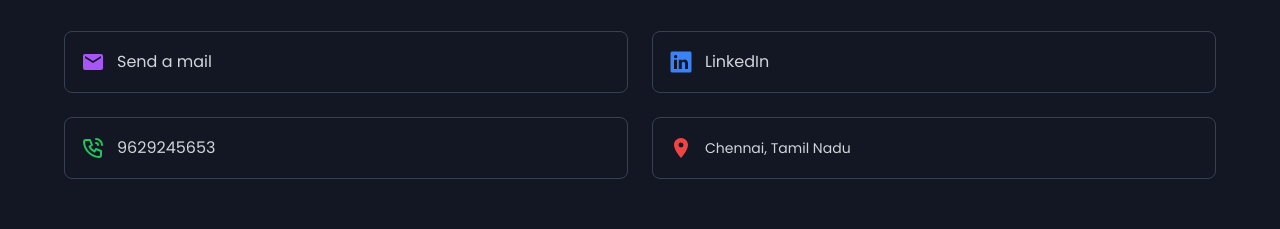
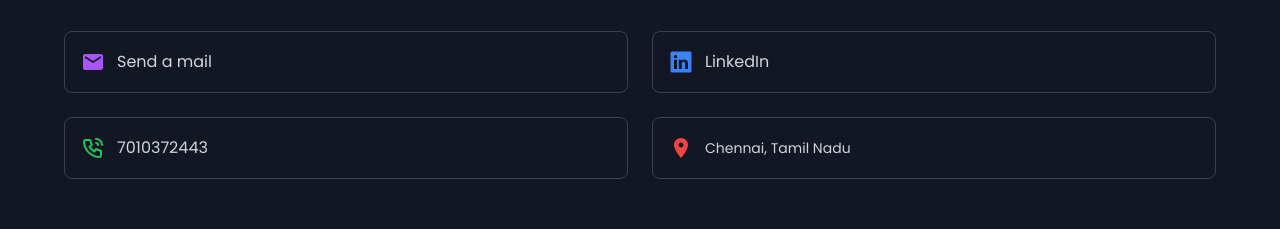
Before and after one commit to Srikanth-318/Portfolio-Srikanth, a React (Vite) app: page / in a window 1280 px wide. Shown: the part 1671-1900 px from the top of the page. Built offline with nearby package versions, Linux system fonts and the light colour scheme.

Commit message:
contact file is updated

```diff
--- a/src/Contact.jsx
+++ b/src/Contact.jsx
@@ -40,7 +40,7 @@ const Contact = () => {
 
                         <ContactLinks  >
                                 <TbPhoneCall className="text-2xl text-green-500"/>
-                                     9629245653
+                                7010372443
                         </ContactLinks>
 
 
```
